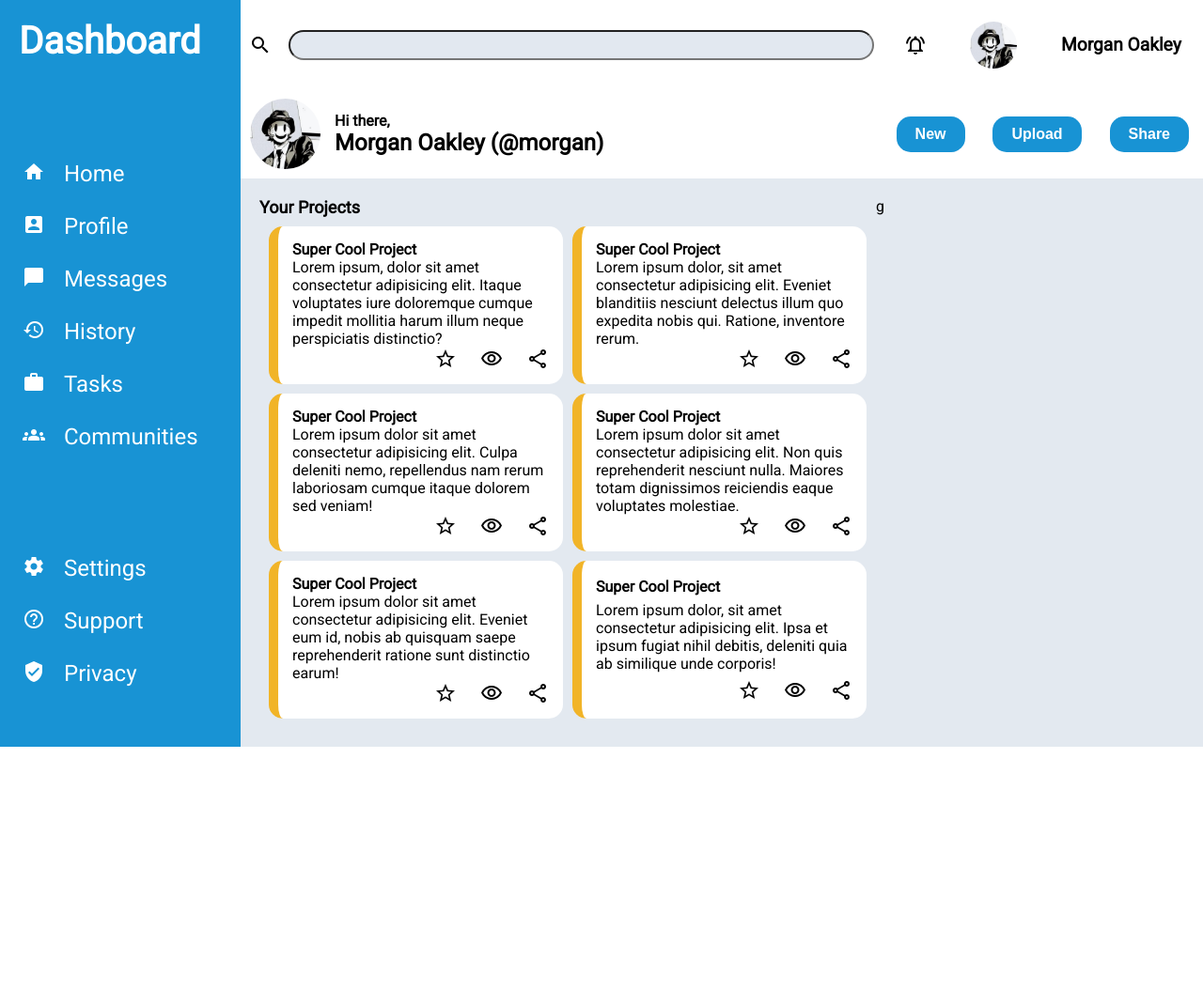
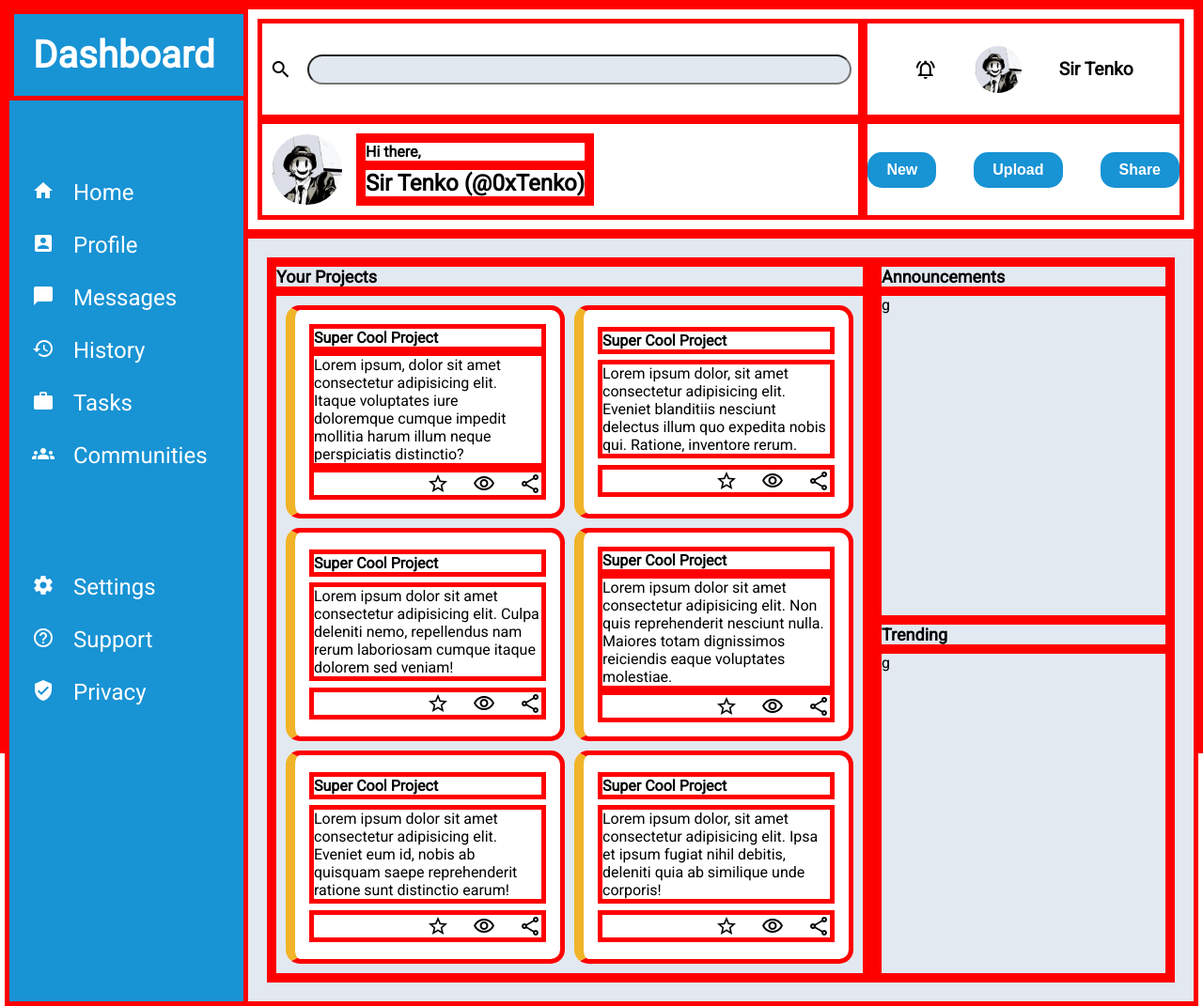
Before and after one commit to 1tenko/admin-dashboard, a website: page index.html in a window 1280 px wide. Shown: the whole page at 94% size. Before the commit the page ends 800 px from the top, so only its background shows below. Drawn offline with Linux system fonts and the light colour scheme.

Commit message:
'Your projects' sections done + optimized header layout

```diff
--- a/index.html
+++ b/index.html
@@ -45,13 +45,13 @@
                     notifications_active
                     </span>
                 <img class="avatar one" src="images/pfp.jpg" alt="Avatar">
-                <span>Morgan Oakley</span>
+                <span>Sir Tenko</span>
             </div>
             <div class="bl">
                 <img class="avatar two" src="images/pfp.jpg" alt="Avatar">
                 <div>
                     <div class="ht">Hi there,</div>
-                    <div class="tag">Morgan Oakley (@morgan)</div>
+                    <div class="tag">Sir Tenko (@0xTenko)</div>
                 </div>
             </div>
             <div class="buttons">
@@ -62,7 +62,7 @@
         </div>
         <div class="content">
             <div class="projects-container">
-                <div class="yp">Your Projects</div>
+                <div class="content-title">Your Projects</div>
                 <div class="tiles">
                     <div class="tile">
                         <div class="proj-title">Super Cool Project</div>
@@ -155,7 +155,16 @@
                     </div>
                 </div>
             </div>
-            <div>g</div>
+            <div class="ann-trend">
+                <div class="content-title">Announcements</div>
+                <div class="announcements">
+                    g
+                </div>
+                <div class="content-title">Trending</div>
+                <div class="trending">
+                    g
+                </div>
+            </div>
         </div>
     </div>
 </body>
--- a/styles.css
+++ b/styles.css
@@ -7,9 +7,9 @@ body,html {
 }
 
 
-/* div {
+div {
     border: 5px solid red;
-} */
+}
 
 .container {
     display: grid;
@@ -56,6 +56,7 @@ li {
     display: grid;
     grid-template-columns: 2fr 1fr;
     grid-template-rows: 1fr 1fr;
+    padding: 10px;
 }
 
 .tl {
@@ -75,7 +76,8 @@ li {
 
 .tr {
     display: flex;
-    justify-content: space-around;
+    justify-content: center;
+    gap: 40px;
     align-items: center;
     font-weight: bold;
     font-size: larger;
@@ -115,7 +117,8 @@ li {
 .buttons {
     display: flex;
     align-items: center;
-    justify-content: space-around;
+    justify-content: center;
+    gap: 40px;
 }
 
 button {
@@ -144,7 +147,7 @@ button {
     flex-direction: column;
 }
 
-.yp {
+.content-title {
     font-weight: bold;
     font-size: 18px;
 }
@@ -177,3 +180,17 @@ button {
     gap: 25px;
     justify-content: end;
 }
+
+.ann-trend {
+    display: flex;
+    flex-direction: column;
+
+}
+
+.announcements {
+    flex-grow: 1;
+}
+
+.trending {
+    flex-grow: 1;
+}
```
